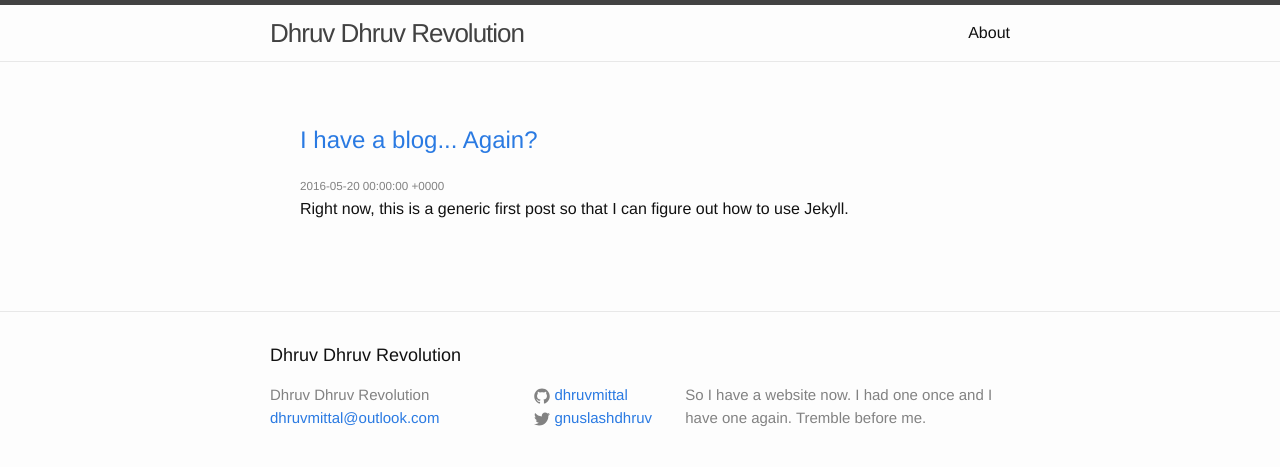
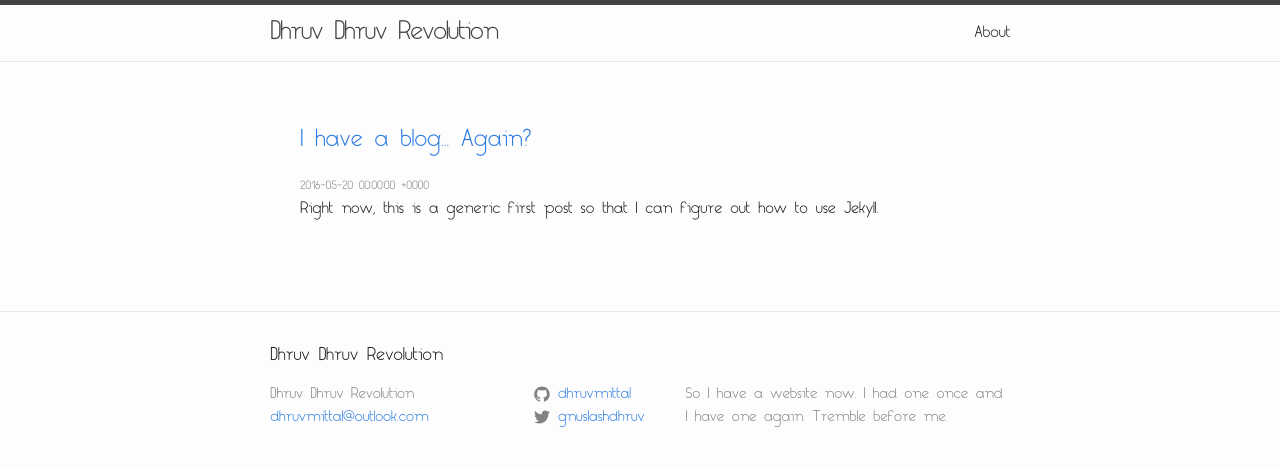
Before and after one commit to dhruvmittal/dhruvmittal.github.io, a Jekyll site: the page built from index.html, in a window 1280 px wide. Shown: the top 467 px of the page. Built offline with Jekyll 4.4.1, drawn with Linux system fonts in a browser that asks for light colours; nearby versions of some CDN libraries.

Commit message:
try to use the nord font in main

```diff
--- a/css/main.scss
+++ b/css/main.scss
@@ -6,7 +6,8 @@
 
 
 // Our variables
-$base-font-family: "Helvetica Neue", Helvetica, Arial, sans-serif;
+/*$base-font-family: "Helvetica Neue", Helvetica, Arial, sans-serif;*/
+$base-font-family: "Nord", fantasy, Helvetica, Arial, sans-serif;
 $base-font-size:   16px;
 $base-font-weight: 400;
 $small-font-size:  $base-font-size * 0.875;
```
